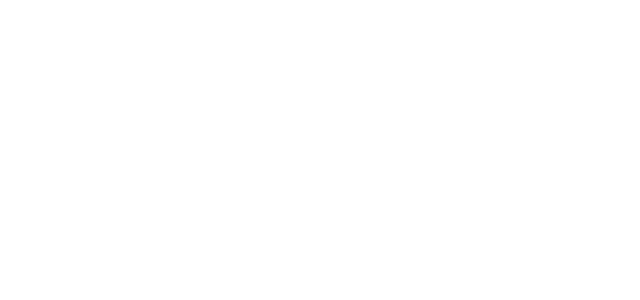
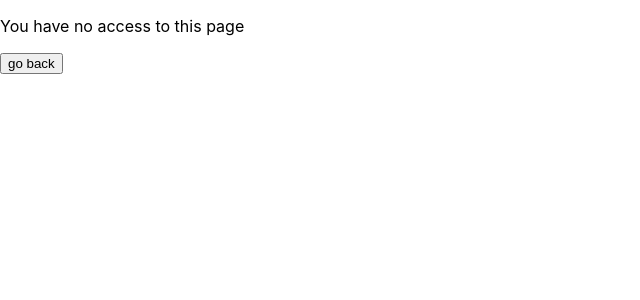
Before and after one commit to shifaa-khalil/medical-care, a React (Create React App) app in the folder frontend/: page /noaccess in a window 1280 px wide. Before the commit this address had no page. Shown: the top 300 px of the page, without its empty margins (0-640 px from the left). Built offline with nearby package versions, Linux system fonts and the light colour scheme.

Commit message:
added the no access page

```diff
--- a/frontend/src/App.js
+++ b/frontend/src/App.js
@@ -4,6 +4,7 @@
 import Patient from "./pages/patient";
 import Login from "./pages/login";
 import Register from "./pages/register";
+import NoAccess from "./pages/noAccess";
 
 function App() {
   return (
@@ -13,6 +14,7 @@
         <Route path="/patient/:patient_id" element={<Patient />} />
         <Route path="/login" element={<Login />} />
         <Route path="/register" element={<Register />} />
+        <Route path="/noaccess" element={<NoAccess />} />
       </Routes>
     </Router>
   );
--- a/frontend/src/pages/home.jsx
+++ b/frontend/src/pages/home.jsx
@@ -27,6 +27,10 @@
         })
         .catch((error) => {
           console.error(error);
+          if (error.response) {
+            if (error.response.data.message == "Unauthorized")
+              navigate("/noaccess");
+          }
         });
     } else navigate("/login");
   }, [token]);
--- /dev/null
+++ b/frontend/src/pages/noAccess.jsx
@@ -0,0 +1,16 @@
+import "../App.css";
+import React from "react";
+import { useNavigate } from "react-router-dom";
+
+const NoAccess = () => {
+  const navigate = useNavigate();
+
+  return (
+    <div className={"flex-column no-access giantsize"}>
+      <p>You have no access to this page</p>
+      <button onClick={() => navigate(-1)}>go back</button>
+    </div>
+  );
+};
+
+export default NoAccess;
```
